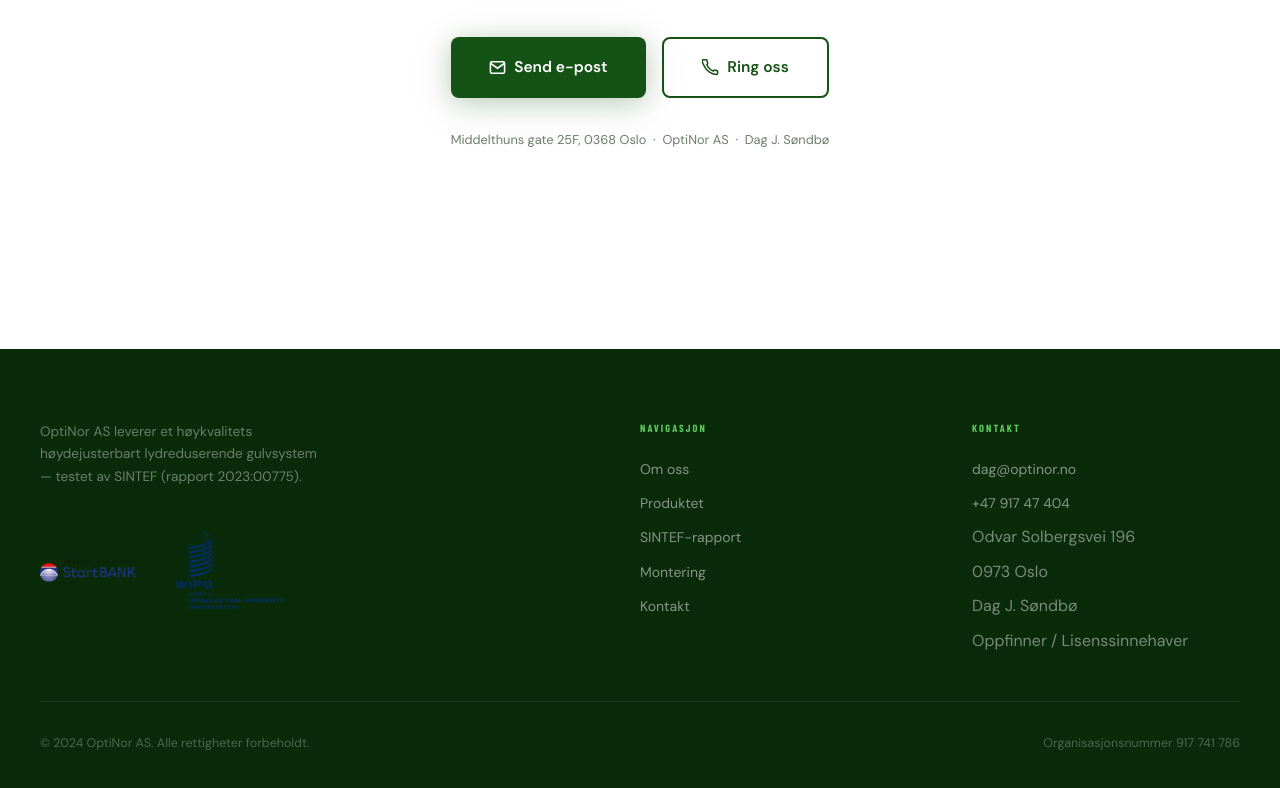
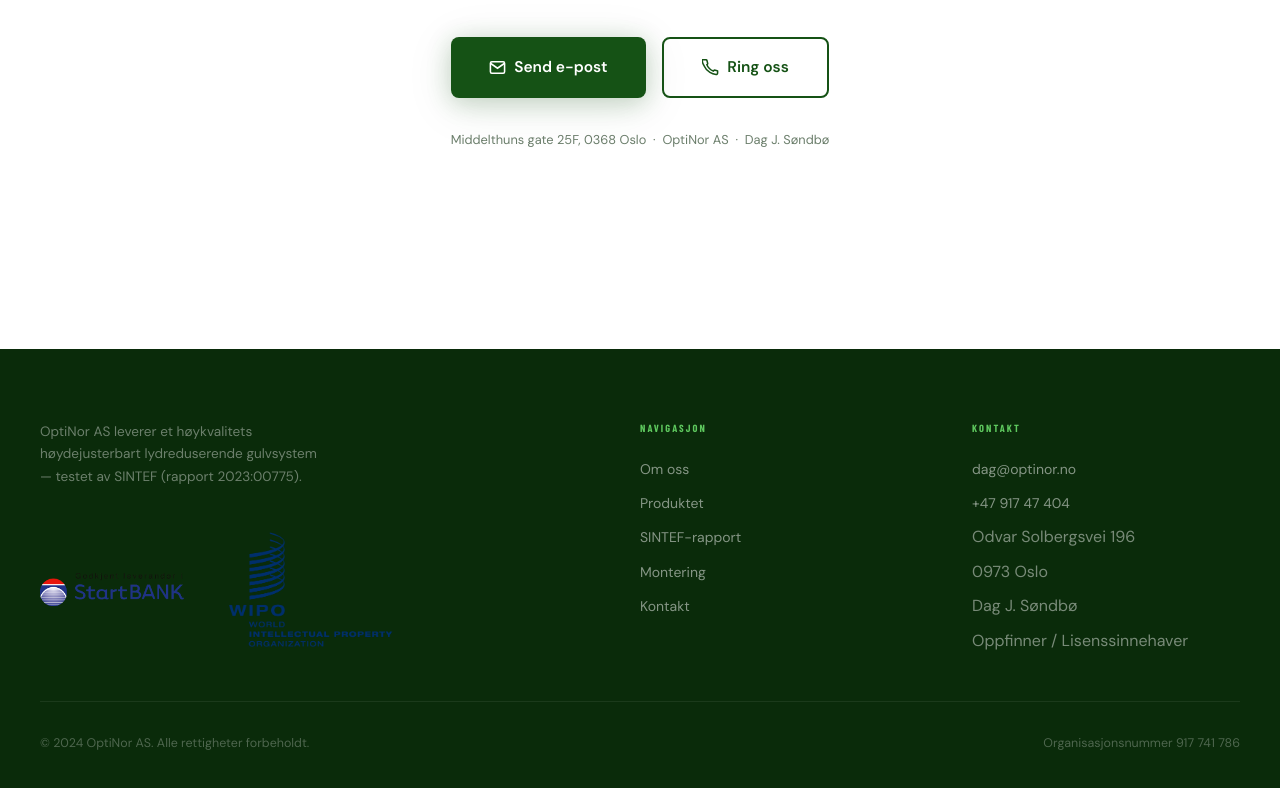
Before and after one commit to csondbo/OptiNor, a website: page index.html in a window 1280 px wide. Shown: the part 5797-6585 px from the top of the page. Drawn offline with nearby package versions, Linux system fonts and the light colour scheme.

Commit message:
Increase footer badge size by 50%
Co-Authored-By: Claude Sonnet 5 <noreply@anthropic.com>

```diff
--- a/index.html
+++ b/index.html
@@ -902,9 +902,9 @@
     .foot-badges { display: flex; align-items: center; gap: 1.75rem; margin-top: 1.75rem; }
     .foot-badge {
       display: flex; align-items: center; justify-content: center;
-      height: 4.8rem;
-    }
-    .foot-badge img { height: 100%; width: auto; max-width: 190px; object-fit: contain; display: block; filter: none; opacity: 1; }
+      height: 7.2rem;
+    }
+    .foot-badge img { height: 100%; width: auto; max-width: 285px; object-fit: contain; display: block; filter: none; opacity: 1; }
     .foot-h {
       font-family: 'Barlow Condensed', sans-serif;
       font-size: 0.65rem; font-weight: 700; letter-spacing: 0.2em;
```
Also changed, not shown: lavtbyggende-gulvsystem.html (+2 -2 lines), rekkverk.html (+2 -2 lines), trykktest.html (+2 -2 lines), varmematteunderlag.html (+2 -2 lines).
